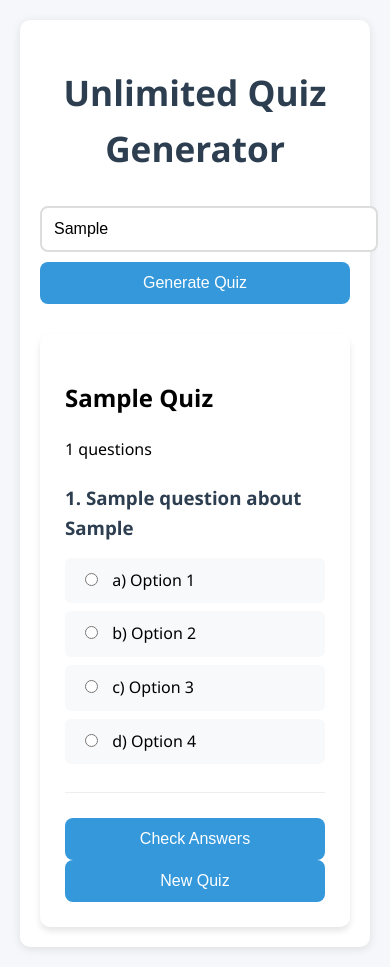
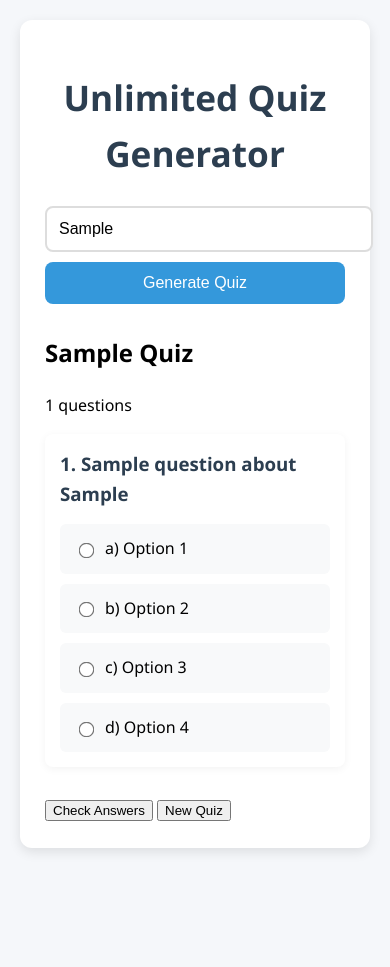
Before and after one commit to rakswami/quiz-website, a plain HTML site: page index.html in a window 390 px wide. Both pictures are taken after typing "Sample" into the empty fields and a click on the button "Generate Quiz". After the commit the page ends 868 px from the top, so only its background shows below. Drawn offline with Linux system fonts and the light colour scheme; no server answers.

Commit message:
Update index.html

```diff
--- a/index.html
+++ b/index.html
@@ -1,51 +1,11 @@
 <!DOCTYPE html>
-<html>
+<html lang="en">
 <head>
+    <meta charset="UTF-8">
+    <meta name="viewport" content="width=device-width, initial-scale=1.0">
     <title>Unlimited Quiz Generator</title>
     <style>
-        body {
-            font-family: 'Arial', sans-serif;
-            max-width: 800px;
-            margin: 0 auto;
-            padding: 20px;
-            background-color: #f5f5f5;
-        }
-        .quiz-container {
-            background: white;
-            padding: 20px;
-            border-radius: 10px;
-            box-shadow: 0 2px 10px rgba(0,0,0,0.1);
-        }
-        button {
-            background: #4285f4;
-            color: white;
-            border: none;
-            padding: 10px 15px;
-            border-radius: 5px;
-            cursor: pointer;
-        }
-        .question {
-            margin: 20px 0;
-        }
-    </style>
-</head>
-<body>
-    <div class="quiz-container">
-        <h1>Unlimited Quiz Generator</h1>
-        <input type="text" id="topic" placeholder="Enter any topic (e.g. Science, History)">
-        <button onclick="generateQuiz()">Generate Quiz</button>
-
-        <div id="quiz-area"></div>
-    </div>
-
-
-    <script src="app.js"></script>
-</body>
-</html>
-<head>
-  <!-- Other head elements (title, etc.) -->
-  <style>
-    /* Main styling */
+        /* Main Layout */
         body {
             font-family: 'Segoe UI', Tahoma, Geneva, Verdana, sans-serif;
             max-width: 800px;
@@ -55,24 +15,45 @@
             line-height: 1.6;
         }
 
+        .quiz-container {
+            background: white;
+            padding: 25px;
+            border-radius: 12px;
+            box-shadow: 0 4px 12px rgba(0,0,0,0.1);
+        }
+
         h1 {
             color: #2c3e50;
             text-align: center;
-      margin-bottom: 30px;
+            margin-bottom: 25px;
             font-size: 2.2em;
         }
 
-    /* Input and button styling */
+        /* Input Section */
+        .input-group {
+            display: flex;
+            gap: 10px;
+            margin-bottom: 20px;
+            flex-wrap: wrap;
+        }
+
         #topic {
-      width: 70%;
+            flex: 1;
+            min-width: 200px;
             padding: 12px;
             font-size: 16px;
             border: 2px solid #ddd;
             border-radius: 8px;
-      margin-right: 10px;
+            transition: border-color 0.3s;
         }
 
-    button {
+        #topic:focus {
+            border-color: #3498db;
+            outline: none;
+        }
+
+        /* Buttons */
+        .btn {
             background-color: #3498db;
             color: white;
             border: none;
@@ -80,66 +61,28 @@
             border-radius: 8px;
             font-size: 16px;
             cursor: pointer;
-      transition: background-color 0.3s;
+            transition: all 0.3s;
+            white-space: nowrap;
         }
 
-    button:hover {
+        .btn:hover {
             background-color: #2980b9;
+            transform: translateY(-2px);
         }
 
-    /* Quiz area styling */
+        .btn-secondary {
+            background-color: #6c757d;
+        }
+
+        .btn-secondary:hover {
+            background-color: #5a6268;
+        }
+
+        /* Quiz Area */
         #quiz-area {
             margin-top: 30px;
-      background: white;
-      padding: 25px;
-      border-radius: 10px;
-      box-shadow: 0 4px 6px rgba(0,0,0,0.1);
         }
 
-    .question {
-      margin-bottom: 25px;
-      padding-bottom: 20px;
-      border-bottom: 1px solid #eee;
-    }
-
-    .question h3 {
-      color: #2c3e50;
-      margin-bottom: 15px;
-    }
-
-    /* Options styling */
-    label {
-      display: block;
-      padding: 10px 15px;
-      margin: 8px 0;
-      background-color: #f8f9fa;
-      border-radius: 6px;
-      cursor: pointer;
-      transition: all 0.2s;
-    }
-
-    label:hover {
-      background-color: #e9ecef;
-    }
-
-    input[type="radio"] {
-      margin-right: 10px;
-    }
-
-    /* Explanation styling */
-    .explanation {
-      padding: 15px;
-      margin-top: 15px;
-      border-radius: 6px;
-      display: none;
-    }
-
-    .explanation {
-      background-color: #f8f9fa;
-      border-left: 4px solid #3498db;
-    }
-
-    /* Loading animation */
         .loading {
             text-align: center;
             padding: 40px;
@@ -156,16 +99,134 @@
             100% { transform: rotate(360deg); }
         }
 
-    /* Responsive design */
-    @media (max-width: 600px) {
-      #topic {
-        width: 100%;
+        /* Questions */
+        .question {
+            margin-bottom: 30px;
+            padding: 20px;
+            background: white;
+            border-radius: 8px;
+            box-shadow: 0 2px 8px rgba(0,0,0,0.05);
+            transition: all 0.3s;
+        }
+
+        .question:hover {
+            box-shadow: 0 4px 12px rgba(0,0,0,0.1);
+        }
+
+        .question h3 {
+            color: #2c3e50;
+            margin-top: 0;
+            margin-bottom: 15px;
+        }
+
+        /* Options */
+        .options {
+            display: grid;
+            gap: 10px;
+        }
+
+        .option {
+            display: flex;
+            align-items: center;
+            padding: 12px 15px;
+            background-color: #f8f9fa;
+            border-radius: 6px;
+            cursor: pointer;
+            transition: all 0.2s;
+        }
+
+        .option:hover {
+            background-color: #e9ecef;
+        }
+
+        .option input {
+            margin-right: 12px;
+            transform: scale(1.2);
+        }
+
+        /* Explanations */
+        .explanation {
+            padding: 15px;
+            margin-top: 15px;
+            border-radius: 6px;
+            display: none;
+            background-color: #f8f9fa;
+            border-left: 4px solid #3498db;
+        }
+
+        .explanation.show {
+            display: block;
+        }
+
+        .correct .explanation {
+            border-left-color: #28a745;
+        }
+
+        .incorrect .explanation {
+            border-left-color: #dc3545;
+        }
+
+        /* Results */
+        .results {
+            text-align: center;
+            padding: 20px;
+            margin-top: 30px;
+            background: #f8f9fa;
+            border-radius: 8px;
+        }
+
+        .score {
+            font-size: 1.5em;
+            font-weight: bold;
+            color: #2c3e50;
             margin-bottom: 10px;
         }
 
-      button {
+        /* Responsive */
+        @media (max-width: 600px) {
+            .input-group {
+                flex-direction: column;
+            }
+
+            #topic, .btn {
                 width: 100%;
             }
+
+            .question {
+                padding: 15px;
+            }
+        }
+
+        /* Error States */
+        .error {
+            color: #dc3545;
+            padding: 15px;
+            background: #f8d7da;
+            border-radius: 6px;
+            margin-bottom: 20px;
+        }
+
+        .correct {
+            background-color: rgba(40, 167, 69, 0.1);
+        }
+
+        .incorrect {
+            background-color: rgba(220, 53, 69, 0.1);
         }
     </style>
 </head>
+<body>
+    <div class="quiz-container">
+        <h1>Unlimited Quiz Generator</h1>
+
+        <div class="input-group">
+            <input type="text" id="topic" placeholder="Enter any topic (e.g. Science, History)" autocomplete="off">
+            <button class="btn" onclick="generateQuiz()">Generate Quiz</button>
+        </div>
+
+        <div id="quiz-area"></div>
+    </div>
+
+    <script src="app.js"></script>
+</body>
+</html>
```
Lines whose indentation alone changed are shown as unchanged.
